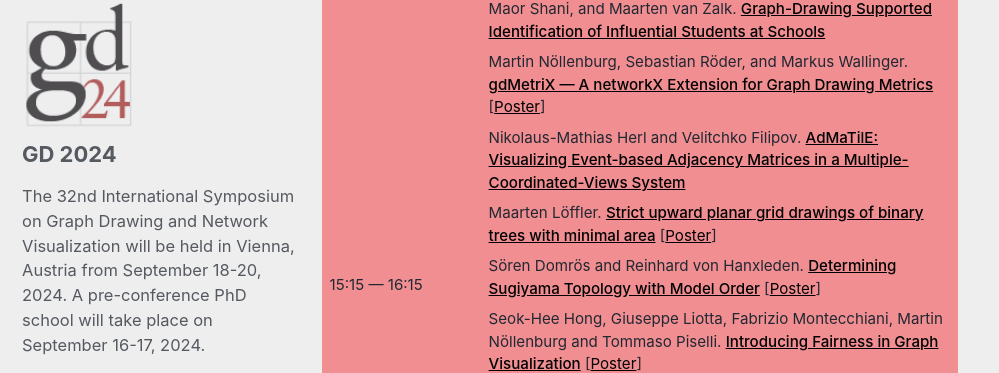
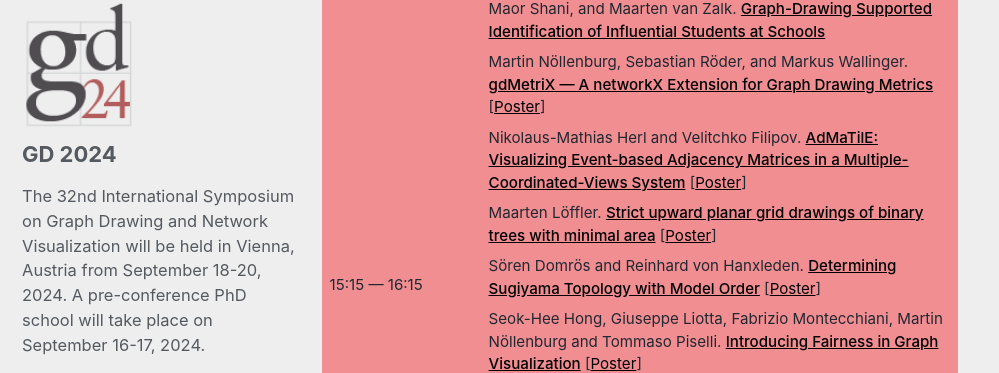
Before and after one commit to graphdrawing/gd2024, a Jekyll site: the page built from pages/program.md, in a window 1280 px wide and 900 px high, scrolled down 4053 px. Shown: the part 87-460 px from the top of the window, without its empty margins (0-999 px from the left). Built offline with Jekyll 4.4.1, drawn with Linux system fonts in a browser that asks for light colours; cached includes are drawn as plain includes; formulas are drawn with MathJax 3.

Commit message:
add further post links

```diff
--- a/pages/program.md
+++ b/pages/program.md
@@ -256,7 +256,7 @@ usemathjax: true
     <li><span class="authors"><span>Robert Ganian, Martin Nöllenburg, and Sebastian Röder</span>. </span><span class="title"><a href="https://submission.dagstuhl.de/collections/GD-2024/preliminary-proceedings/HWTiUgmDSs27JVG353a0" target="_blank">Minimizing Switches in Cased Graph Drawings</a></span> <span class="slides-link">[<a href="https://owncloud.tuwien.ac.at/index.php/s/ybBbcl7Nl6wemyR" target="_blank">Poster</a>]</span></li>
     <li><span class="authors"><span>Markus Chimani, Lea Kröger, Juliane Liedtke, Jonah Mevert, Maor Shani, and Maarten van Zalk</span>. </span><span class="title"><a href="https://submission.dagstuhl.de/collections/GD-2024/preliminary-proceedings/GoJgaxBHbfz8JcFU53a1" target="_blank">Graph-Drawing Supported Identification of Influential Students at Schools</a></span></li>
     <li><span class="authors"><span>Martin Nöllenburg, Sebastian Röder, and Markus Wallinger</span>. </span><span class="title"><a href="https://submission.dagstuhl.de/collections/GD-2024/preliminary-proceedings/BEtt1u2ktGl6aKkb53a2" target="_blank">gdMetriX &mdash; A networkX Extension for Graph Drawing Metrics</a></span> <span class="slides-link">[<a href="https://owncloud.tuwien.ac.at/index.php/s/oJ7Xil9mhBqpiDf" target="_blank">Poster</a>]</span></li>
-    <li><span class="authors"><span>Nikolaus-Mathias Herl and Velitchko Filipov</span>. </span><span class="title"><a href="https://submission.dagstuhl.de/collections/GD-2024/preliminary-proceedings/GHRHoVjv7GSvj4Ex53a3" target="_blank">AdMaTilE: Visualizing Event-based Adjacency Matrices in a Multiple-Coordinated-Views System</a></span></li>
+    <li><span class="authors"><span>Nikolaus-Mathias Herl and Velitchko Filipov</span>. </span><span class="title"><a href="https://submission.dagstuhl.de/collections/GD-2024/preliminary-proceedings/GHRHoVjv7GSvj4Ex53a3" target="_blank">AdMaTilE: Visualizing Event-based Adjacency Matrices in a Multiple-Coordinated-Views System</a></span> <span class="slides-link">[<a href="https://owncloud.tuwien.ac.at/index.php/s/a4qGRYX93S741Yd" target="_blank">Poster</a>]</span></li>
     <li><span class="authors"><span>Maarten Löffler</span>. </span><span class="title"><a href="https://submission.dagstuhl.de/collections/GD-2024/preliminary-proceedings/TTE0SpnuMAbaFa1i53a4" target="_blank">Strict upward planar grid drawings of binary trees with minimal area</a></span> <span class="slides-link">[<a href="https://owncloud.tuwien.ac.at/index.php/s/KXATGxPfPeQaQjD" target="_blank">Poster</a>]</span></li>
     <li><span class="authors"><span>Sören Domrös and Reinhard von Hanxleden</span>. </span><span class="title"><a href="https://submission.dagstuhl.de/collections/GD-2024/preliminary-proceedings/gsh9psWEG25Di9hZ53a5" target="_blank">Determining Sugiyama Topology with Model Order</a></span> <span class="slides-link">[<a href="https://owncloud.tuwien.ac.at/index.php/s/UK1XCKvxXPA4Rmd" target="_blank">Poster</a>]</span></li>
     <li><span class="authors"><span>Seok-Hee Hong, Giuseppe Liotta, Fabrizio Montecchiani, Martin Nöllenburg and Tommaso Piselli</span>. </span>
```
